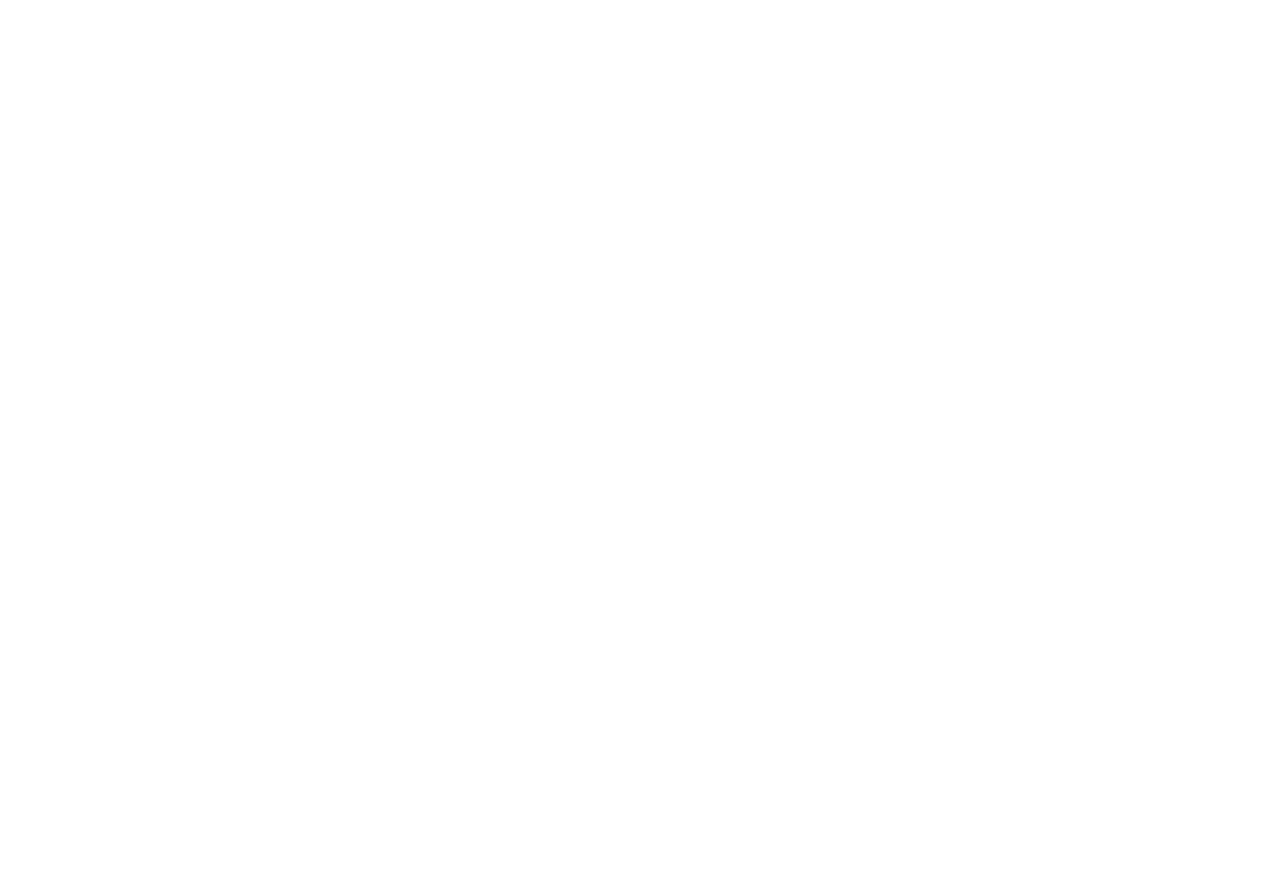
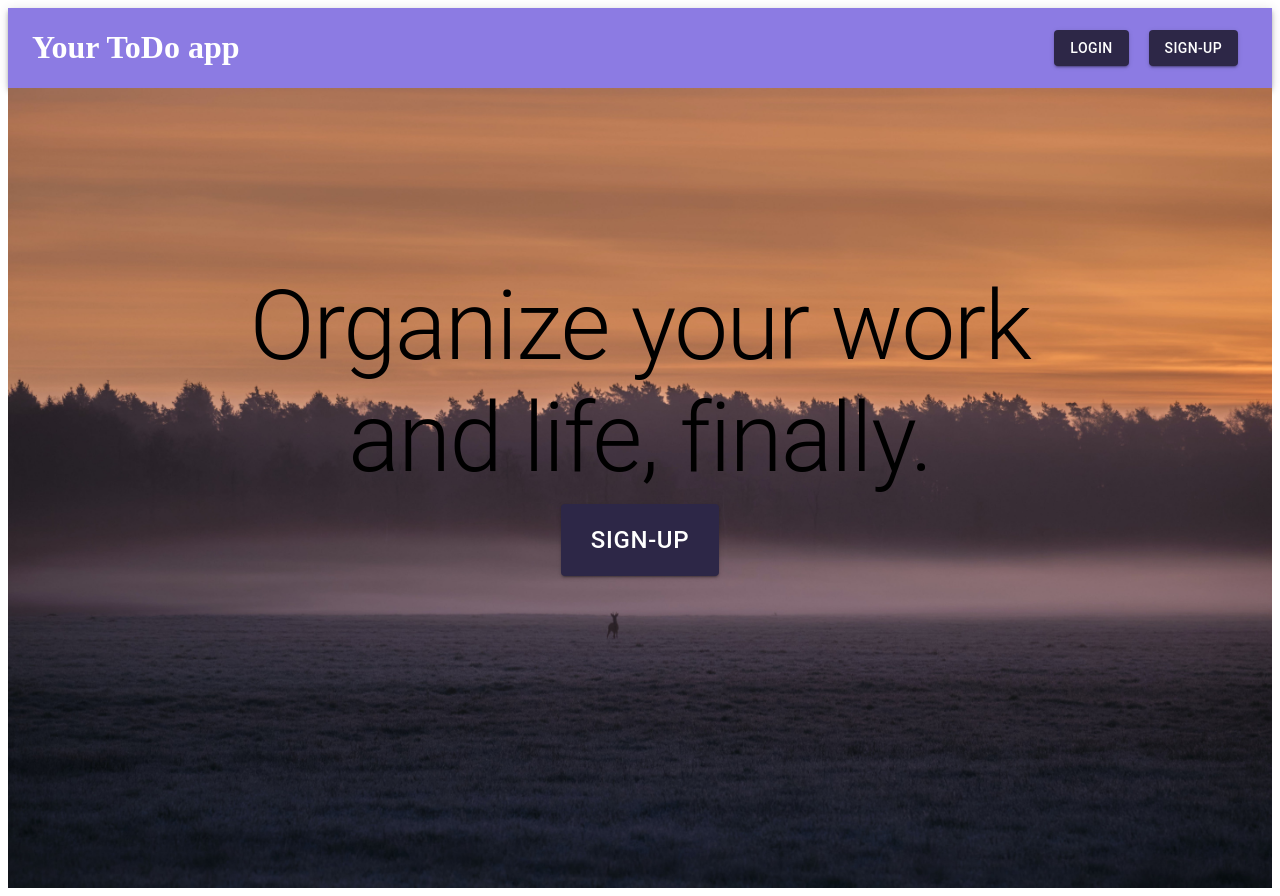
Before and after one commit to Pankajjsuthar/Todo-application, a React (Vite) app in the folder frontend-todo/: page / in a window 1280 px wide. Before the commit this address had no page. Before the commit the page ends 800 px from the top, so only its background shows below. Built offline with nearby package versions, Linux system fonts and the light colour scheme; no server answers.

Commit message:
add styling

```diff
--- a/frontend-todo/src/App.jsx
+++ b/frontend-todo/src/App.jsx
@@ -4,22 +4,34 @@
 import Login from "./components/login";
 import Todo from "./components/todos";
 import AddTodo from "./components/addTodo";
+import NavBar from "./components/NavBar";
 import { ErrorBoundary } from "react-error-boundary";
-import { BrowserRouter, Routes, Route } from 'react-router-dom';
+import { BrowserRouter, Routes, Route } from "react-router-dom";
 import axios from "axios";
+import Landing from "./components/Landing";
+import backgroundImage from "../src/images/image.jpg";
 
 function App() {
+  return (
+    <div
+      style={{
+        backgroundColor: "#ccc2fc",
+        width: "100%",
+        height: "100%",
 
-
-  return (
-    <BrowserRouter>
-      <Routes>
-        <Route path="/todos" element={<Todo/>}></Route>
-        <Route path="/addTodos" element={<AddTodo/>}></Route>
-        <Route path="/login" element={<Login/>}></Route>
-        <Route path="/signup" element={<Signup/>}></Route>
-      </Routes>
-    </BrowserRouter>
+      }}
+    >
+      <BrowserRouter>
+        <NavBar />
+        <Routes>
+          <Route path="/" element={<Landing />}></Route>
+          <Route path="/todos" element={<Todo />}></Route>
+          <Route path="/addTodos" element={<AddTodo />}></Route>
+          <Route path="/login" element={<Login />}></Route>
+          <Route path="/signup" element={<Signup />}></Route>
+        </Routes>
+      </BrowserRouter>
+    </div>
   );
 }
 
--- /dev/null
+++ b/frontend-todo/src/components/Landing.jsx
@@ -0,0 +1,52 @@
+import React from "react";
+import { Button, Typography } from "@mui/material";
+import { useNavigate } from "react-router-dom";
+import backgroundImage from "../images/image.jpg"
+
+const Landing = () => {
+  const navigate = useNavigate();
+
+  return (
+    <div
+      style={{
+        display: "flex",
+        flexDirection: "column",
+        justifyContent: "center",
+        alignItems: "center",
+        height: "100vh",
+        backgroundColor: "rgba(204, 194, 252, 0.2)",
+        backgroundImage: `url(${backgroundImage})`,
+        backgroundSize: "cover",
+        backgroundRepeat: "no-repeat",
+        backgroundPosition: "center",
+      }}
+    >
+      <Typography variant="h1" align="center" style={{
+        marginTop: "-120px"
+      }}>
+        Organize your work <br />
+        and life, finally.
+      </Typography>
+      <Button
+        color="inherit"
+        size="large"
+        to="/signup"
+        onClick={() => {
+          navigate("/signup");
+        }}
+        variant="contained"
+        style={{
+          margin: "10px",
+          backgroundColor: "#2d2747",
+          color: "white",
+          fontSize: "1.5rem", // Adjust the font size as needed
+          padding: "15px 30px", // Adjust the padding as needed
+        }}
+      >
+        Sign-Up
+      </Button>
+    </div>
+  );
+};
+
+export default Landing;
--- a/frontend-todo/src/components/login.jsx
+++ b/frontend-todo/src/components/login.jsx
@@ -43,12 +43,11 @@
   return (
     <div
       style={{
-        backgroundColor: "#ccc2fc",
         width: "100%",
         height: "100%",
       }}
     >
-      <NavBar></NavBar>
+      {/* <NavBar></NavBar> */}
       <div className="signup-container">
         <form
           className="signup-form"
--- a/frontend-todo/src/components/signup.jsx
+++ b/frontend-todo/src/components/signup.jsx
@@ -42,12 +42,11 @@
   return (
     <div
       style={{
-        backgroundColor: "#ccc2fc",
         width: "100%",
         height: "100%",
       }}
     >
-      <NavBar />
+      {/* <NavBar /> */}
       <div className="signup-container">
         <form
           className="signup-form"
--- a/frontend-todo/src/components/todos.jsx
+++ b/frontend-todo/src/components/todos.jsx
@@ -60,12 +60,17 @@
 
   return (
     <div>
-      <NavBar></NavBar>
+      {/* <NavBar></NavBar> */}
       <div className="todos-container" style={{
-        marginTop: "20px"
+        marginTop: "20px",
+        marginLeft : "40px",
+        backgroundColor: ""
       }}>
         {todos.map(todo => (
-          <div key={todo._id} className="todo-card">
+          <div key={todo._id} className="todo-card" style={{
+            color: "black",
+            backgroundColor : "rgba(206, 203, 246, 0.96)"
+          }}>
             <div className="todo-header">
               <h3>{todo.title}</h3>
               <span className="date-posted">{new Date(todo.date).toLocaleString()}</span>
```
Also changed, not shown: frontend-todo/src/images/image.jpg (added).
